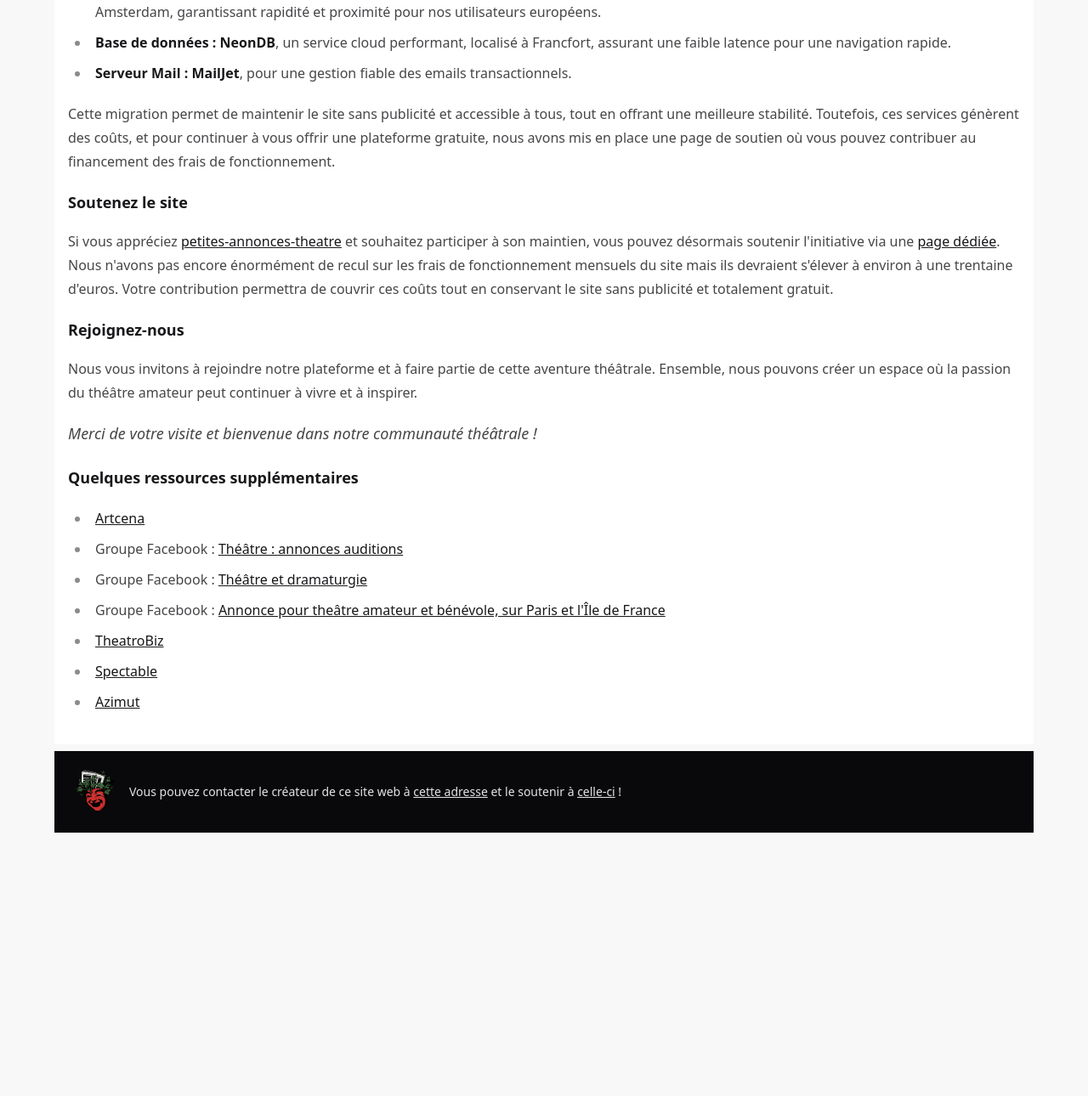
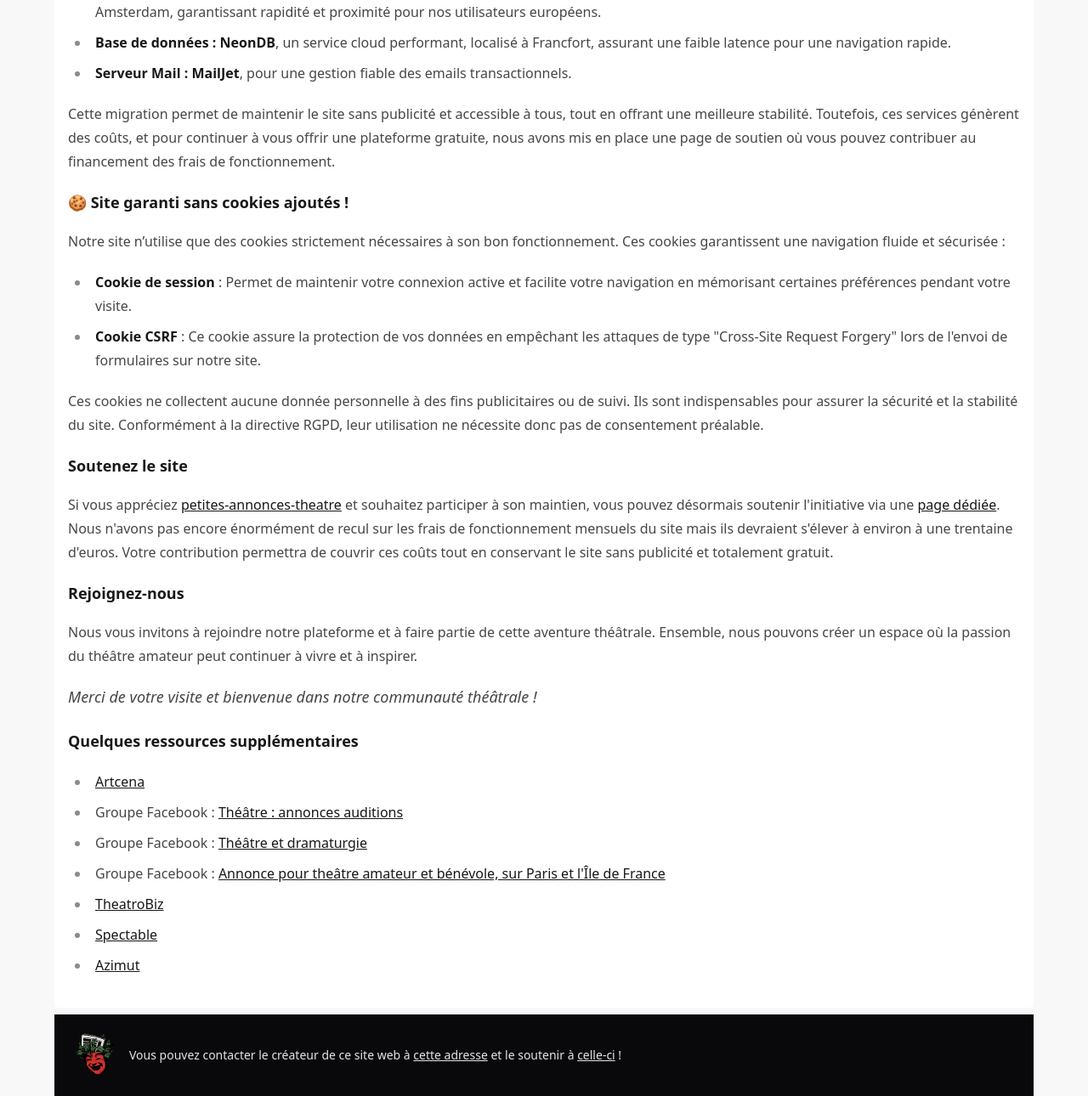
Before and after one commit to kenshuri/pat, a Django app: page /about in a window 1280 px wide. Shown: the part 1004-2294 px from the top of the page at 85% size. Before the commit the page ends 1984 px from the top, so only its background shows below. Run offline with Django 5.2, Linux system fonts and the light colour scheme; some libraries are stand-ins or nearby versions.

Commit message:
FEAT: DONE #17 -> Pas besoin de pop-up de consentement car uniquement cookies obligatoires

```diff
--- a/core/templates/core/about.html
+++ b/core/templates/core/about.html
@@ -66,9 +66,28 @@ Petites Annonces Théâtre
             <strong>Serveur Mail : MailJet</strong>, pour une gestion fiable des emails transactionnels.
         </li>
     </ul>
-        Cette migration permet de maintenir le site sans publicité et accessible à tous, tout en offrant une meilleure stabilité.
+    Cette migration permet de maintenir le site sans publicité et accessible à tous, tout en offrant une meilleure stabilité.
     Toutefois, ces services génèrent des coûts, et pour continuer à vous offrir une plateforme gratuite,
     nous avons mis en place une page de soutien où vous pouvez contribuer au financement des frais de fonctionnement.
+    </p>
+    <h2 class="text-lg font-bold mt-2">🍪 Site garanti sans cookies ajoutés !</h2>
+    <p>
+        Notre site n’utilise que des cookies strictement nécessaires à son bon fonctionnement.
+        Ces cookies garantissent une navigation fluide et sécurisée :
+    <ul>
+        <li>
+            <strong>Cookie de session</strong> : Permet de maintenir votre connexion active et facilite votre
+            navigation en mémorisant certaines préférences pendant votre visite.
+        </li>
+        <li>
+            <strong>Cookie CSRF</strong> : Ce cookie assure la protection de vos données en empêchant
+            les attaques de type "Cross-Site Request Forgery" lors de l'envoi de formulaires sur notre site.
+        </li>
+    </ul>
+    <p>
+        Ces cookies ne collectent aucune donnée personnelle à des fins publicitaires ou de suivi.
+        Ils sont indispensables pour assurer la sécurité et la stabilité du site.
+        Conformément à la directive RGPD, leur utilisation ne nécessite donc pas de consentement préalable.
     </p>
     <h2 class="text-lg font-bold mt-2">
         Soutenez le site
```
